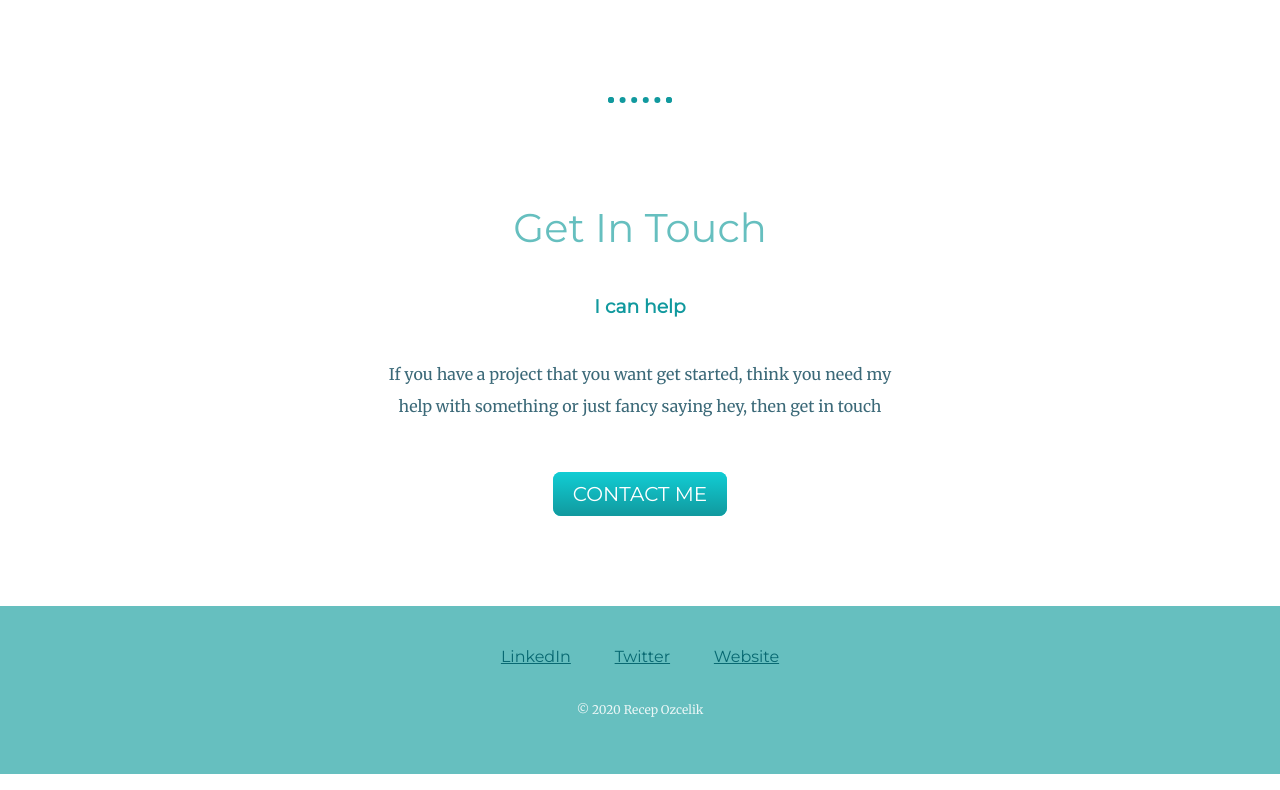
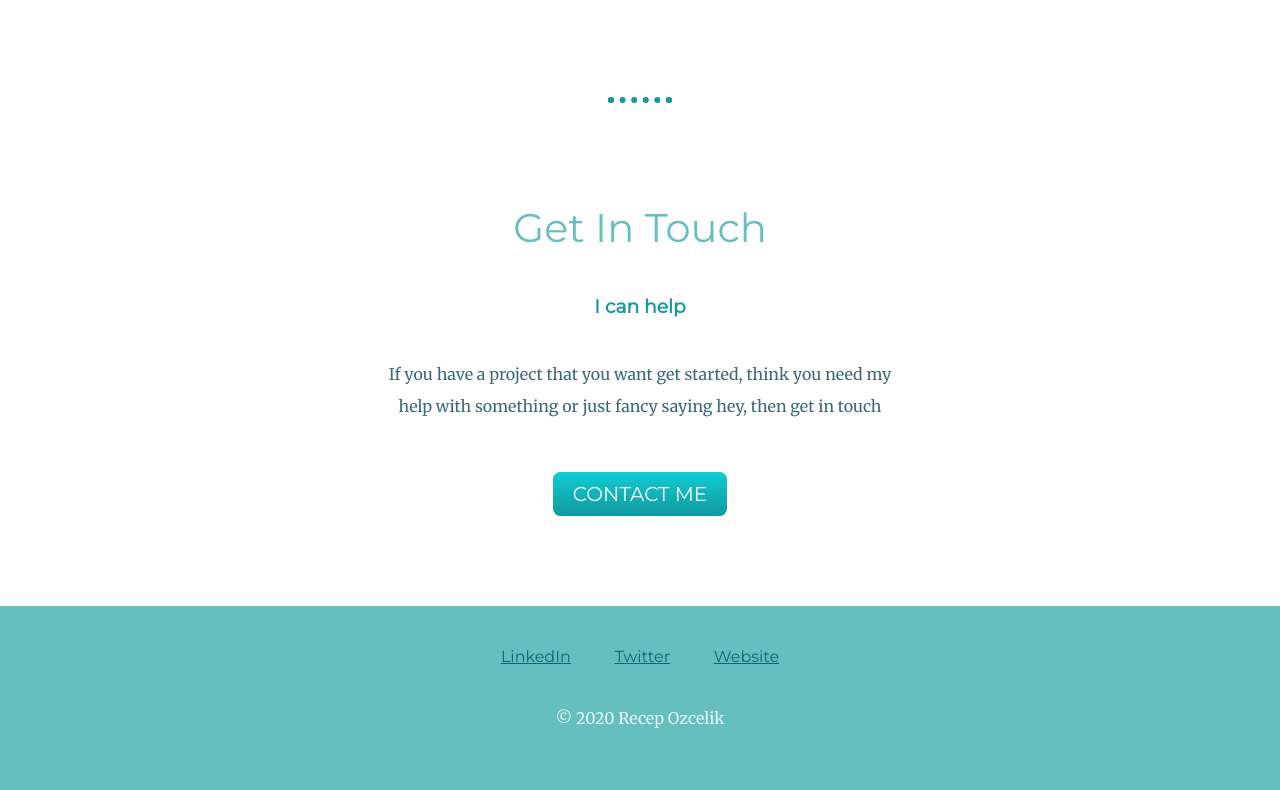
Before and after one commit to RegTr76/CSS-My-site, a plain HTML site: page index.html in a window 1280 px wide. Shown: the part 2140-2930 px from the top of the page. Drawn offline with Linux system fonts and the light colour scheme.

Commit message:
Update style.css

```diff
--- a/css/style.css
+++ b/css/style.css
@@ -108,7 +108,7 @@ border: solid 5px;
 
 .copyright {
   color: #EAF6F6;
-  font-size: 0.75rem;
+  font-size: 1rem;
   padding: 20px 0;
 }
 
```
